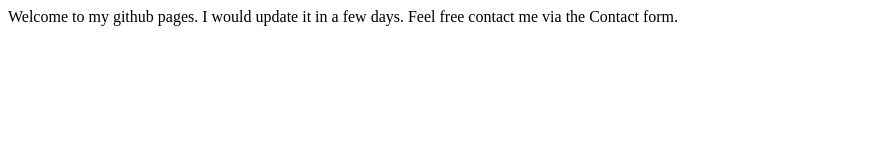
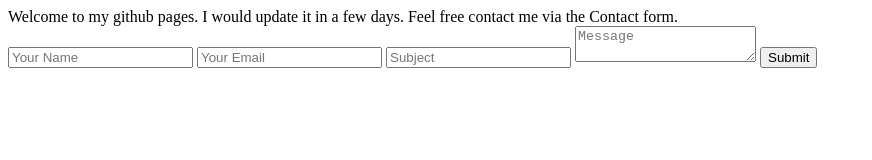
Before and after one commit to goddy-u/goddy-u.github.io, a plain HTML site: page index.html in a window 1280 px wide. Shown: the whole page, without its empty margins (0-872 px from the left). Drawn offline with Linux system fonts and the light colour scheme.

Commit message:
Update index.html

```diff
--- a/index.html
+++ b/index.html
@@ -1 +1,16 @@
 Welcome to my github pages. I would update it in a few days. Feel free contact me via the Contact form.
+
+<form id='contact_form' method='POST'>
+  <div class='large-12 columns'>
+    <p id='thanks' style='display: none;'>
+      Thanks for contacting me, we'll be in touch soon!
+    </p>
+  </div>
+  <div class='medium-12 columns'>
+    <input class='required' name='name' placeholder='Your Name' type='text'>
+    <input class='required email' name='email' placeholder='Your Email' type='text'>
+    <input class='required' name='subject' placeholder='Subject' type='text'>
+    <textarea class='required' name='message' placeholder='Message'></textarea>
+    <input class='button white' type='Submit'>
+  </div>
+</form>
```
